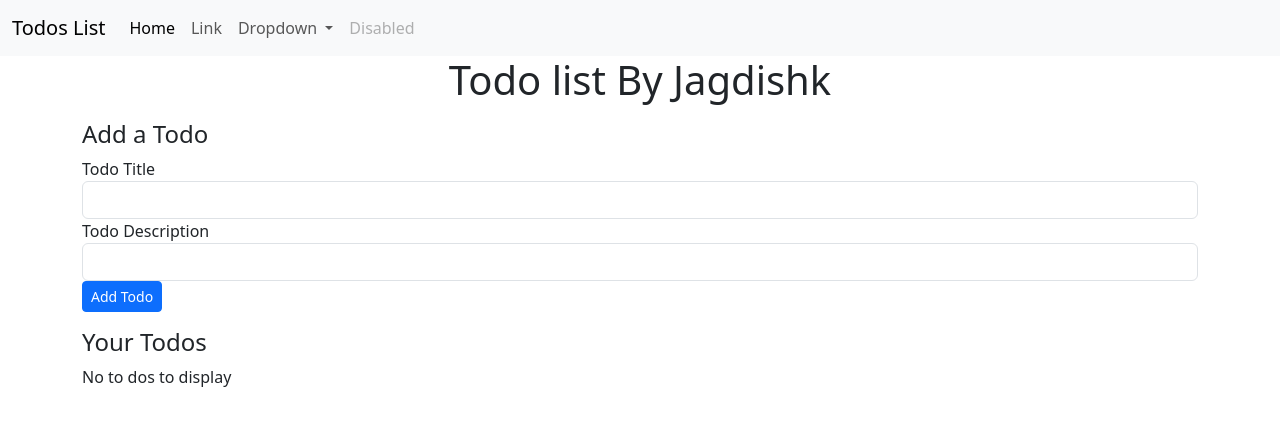
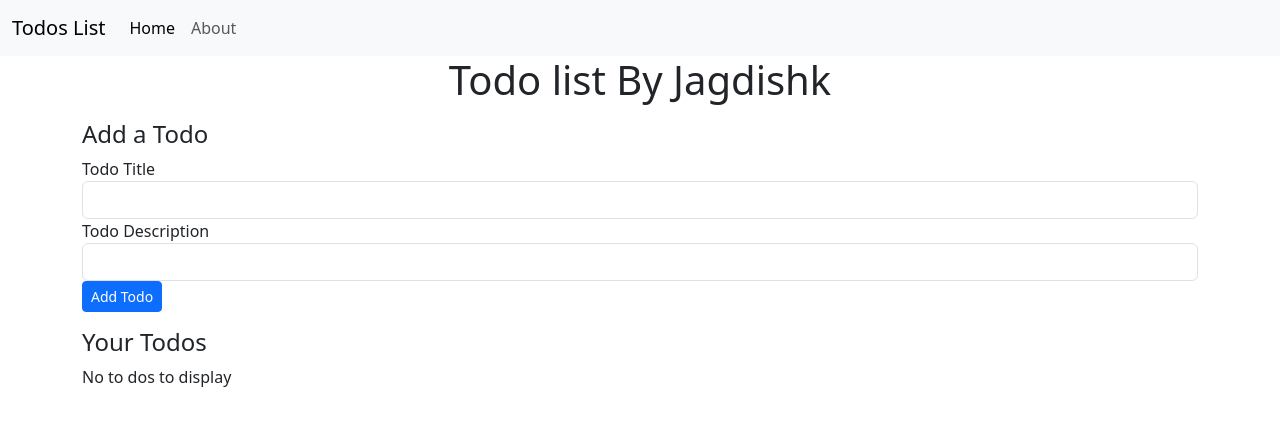
Before and after one commit to JagdishKhod/toDoList, an Angular app: page / in a window 1280 px wide. Shown: the top 426 px of the page. Built offline with nearby package versions, Linux system fonts and the light colour scheme.

Commit message:
Routing added Successfully

```diff
--- /dev/null
+++ b/src/app/MyComponents/about/about.component.html
@@ -0,0 +1 @@
+<p>about works!</p>
--- a/src/app/MyComponents/todos/todos.component.html
+++ b/src/app/MyComponents/todos/todos.component.html
@@ -1,3 +1,6 @@
+<div class="container">
+    <h1 class="text-center mb-3" >Todo list By Jagdishk</h1>
+
 <app-add-todo (todoAdd)="addTodo($event)"></app-add-todo>
 <h4>Your Todos</h4>
 <div *ngIf="this.todos.length===0; else elseBlock">No to dos to display</div>
@@ -6,3 +9,4 @@
         <app-todo-item [todo]="todo" [i]="i" (todoDelete)="deleteTodo($event)"  (todoCheckbox)="toggleTodo($event)"> </app-todo-item>
     </div>
 </ng-template>
+</div>
--- a/src/app/app-routing.module.ts
+++ b/src/app/app-routing.module.ts
@@ -1,7 +1,12 @@
 import { NgModule } from '@angular/core';
 import { RouterModule, Routes } from '@angular/router';
+import { AboutComponent } from './MyComponents/about/about.component';
+import { TodosComponent } from './MyComponents/todos/todos.component';
 
-const routes: Routes = [];
+const routes: Routes = [
+  { path: '', component: TodosComponent},
+  { path: 'about', component: AboutComponent },
+];
 
 @NgModule({
   imports: [RouterModule.forRoot(routes)],
--- a/src/app/app.component.html
+++ b/src/app/app.component.html
@@ -1,39 +1,22 @@
 <div>
   <nav class="navbar navbar-expand-lg bg-body-tertiary">
     <div class="container-fluid">
-      <a class="navbar-brand" href="#">Todos List</a>
-      <button class="navbar-toggler" type="button" data-bs-toggle="collapse" data-bs-target="#navbarSupportedContent" aria-controls="navbarSupportedContent" aria-expanded="false" aria-label="Toggle navigation">
+      <a class="navbar-brand"  routerLink="/">Todos List</a>
+      <button class="navbar-toggler" type="button" data-bs-toggle="collapse" data-bs-target="#navbarSupportedContent"
+        aria-controls="navbarSupportedContent" aria-expanded="false" aria-label="Toggle navigation">
         <span class="navbar-toggler-icon"></span>
       </button>
       <div class="collapse navbar-collapse" id="navbarSupportedContent">
         <ul class="navbar-nav me-auto mb-2 mb-lg-0">
           <li class="nav-item">
-            <a class="nav-link active" aria-current="page" href="#">Home</a>
+            <a class="nav-link active" aria-current="page" routerLink="/">Home</a>
           </li>
           <li class="nav-item">
-            <a class="nav-link" href="#">Link</a>
-          </li>
-          <li class="nav-item dropdown">
-            <a class="nav-link dropdown-toggle" href="#" role="button" data-bs-toggle="dropdown" aria-expanded="false">
-              Dropdown
-            </a>
-            <ul class="dropdown-menu">
-              <li><a class="dropdown-item" href="#">Action</a></li>
-              <li><a class="dropdown-item" href="#">Another action</a></li>
-              <li><hr class="dropdown-divider"></li>
-              <li><a class="dropdown-item" href="#">Something else here</a></li>
-            </ul>
-          </li>
-          <li class="nav-item">
-            <a class="nav-link disabled" aria-disabled="true">Disabled</a>
+            <a class="nav-link" routerLink="/about">About</a>
           </li>
         </ul>
       </div>
     </div>
   </nav>
-  <div class="container">
-    <h1 class="text-center mb-3" >Todo list By Jagdishk</h1>
-   <app-todos></app-todos>
 
-  </div>
-</div>
+<router-outlet></router-outlet>
--- a/src/app/app.module.ts
+++ b/src/app/app.module.ts
@@ -7,13 +7,15 @@
 import { TodoItemComponent } from './MyComponents/todo-item/todo-item.component';
 import { AddTodoComponent } from './MyComponents/add-todo/add-todo.component';
 import { FormsModule } from '@angular/forms';
+import { AboutComponent } from './MyComponents/about/about.component';
 
 @NgModule({
   declarations: [
     AppComponent,
     TodosComponent,
     TodoItemComponent,
-    AddTodoComponent
+    AddTodoComponent,
+    AboutComponent
 
   ],
   imports: [
```
Also changed, not shown: src/app/MyComponents/about/about.component.ts (added, +10 -0 lines), src/app/MyComponents/about/about.component.css (added), 1 other file (tests, documents, lock files or other folders).
